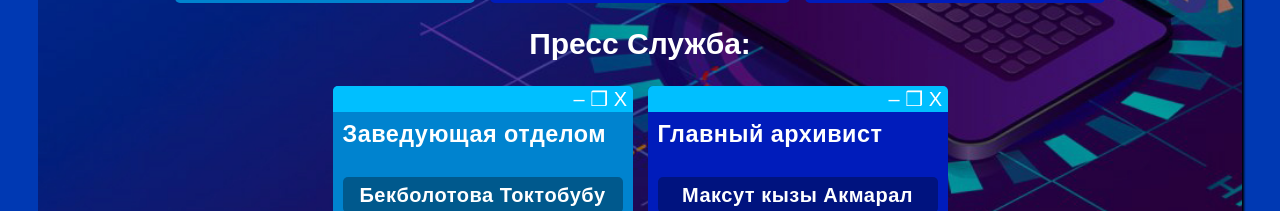
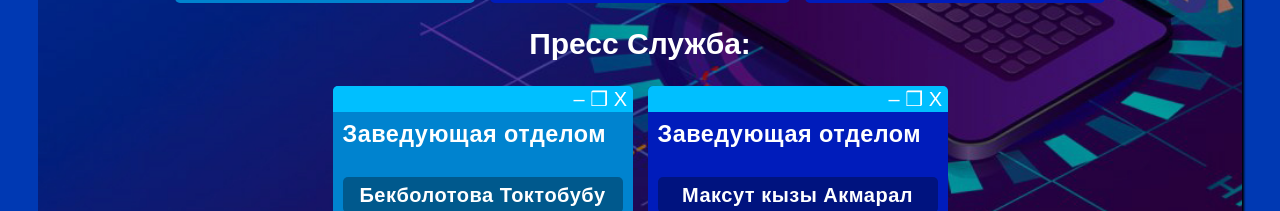
Before and after one commit to gridxprime/itc, a React (Vite) app: page / in a window 1280 px wide. Shown: the part 1760-1971 px from the top of the page. Built offline with nearby package versions, Linux system fonts and the light colour scheme.

Commit message:
v1.1.6 'Akmaral new job'

```diff
--- a/src/pages/Homepage.jsx
+++ b/src/pages/Homepage.jsx
@@ -105,7 +105,7 @@ function Homepage() {
             <span>–</span>
             <span>❒</span>
             <span>X</span>
-          </div><h3>Главный архивист</h3><h4>Максут кызы Акмарал</h4><span>заполнение контентом ведомственного сайта</span>
+          </div><h3>Заведующая отделом</h3><h4>Максут кызы Акмарал</h4><span>заполнение контентом ведомственного сайта</span>
          <img src={web} alt="" /></li>
        </ul>
        </div>
```
